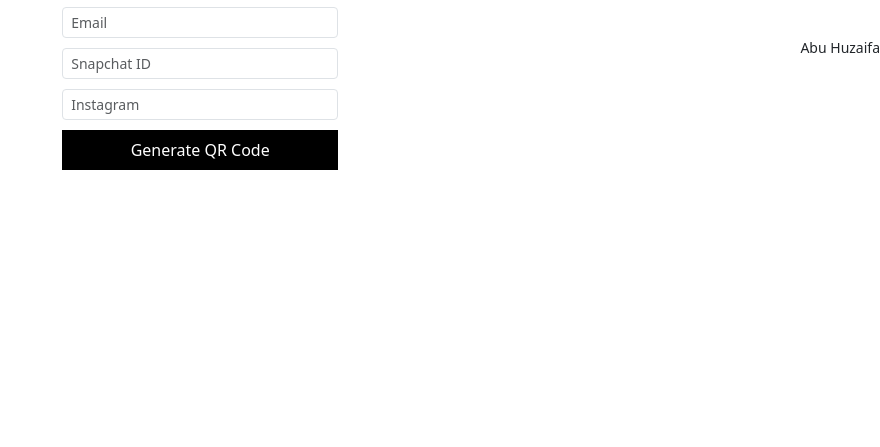
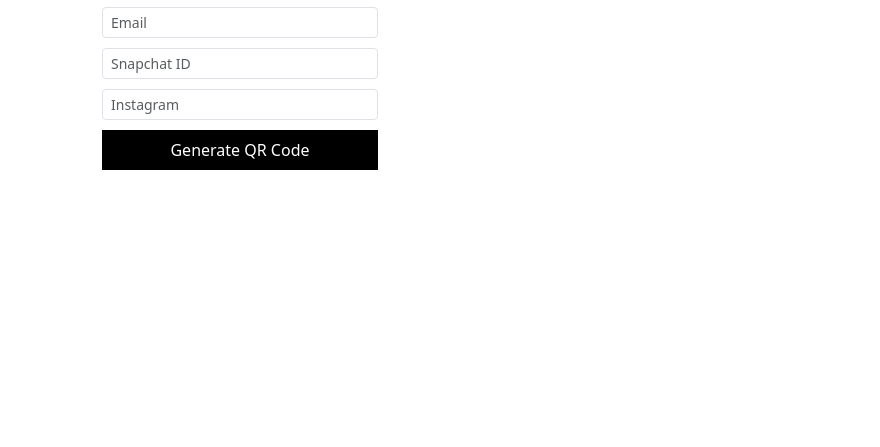
Before and after one commit to Abu-Huzaifa25/QR-Code-Generator, a plain HTML site: page index.html in a window 1280 px wide. Shown: the part 353-800 px from the top of the page, without its empty margins (400-1280 px from the left). Drawn offline with nearby package versions, Linux system fonts and the light colour scheme.

Commit message:
Update index.html
Signed-off-by: Abu Huzaifa <168542627+Abu-Huzaifa25@users.noreply.github.com>

```diff
--- a/index.html
+++ b/index.html
@@ -41,7 +41,6 @@
       </div>
     </div>
   </div>
-  <small>Abu Huzaifa</small>
 
   <!-- Bootstrap JS Bundle (includes Popper) -->
   <script src="https://cdn.jsdelivr.net/npm/bootstrap@5.3.0/dist/js/bootstrap.bundle.min.js"></script>
```
